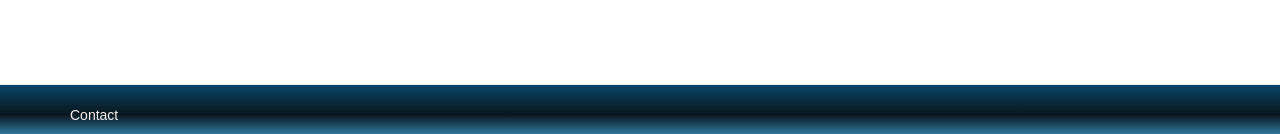
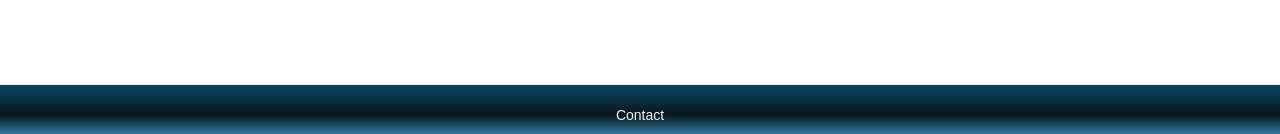
Before and after one commit to markofsuccess/fullstack-ecommerce, a Django app: page /accounts/profile/ in a window 1280 px wide. Shown: the part 666-800 px from the top of the page. Run offline with Django 3.2, Linux system fonts and the light colour scheme; the visitor is signed in with stand-in values (Sample User, id 1); some libraries are stand-ins or nearby versions.

Commit message:
text-centered paragraph in footer

```diff
--- a/templates/base.html
+++ b/templates/base.html
@@ -66,7 +66,7 @@
     </div>
     <footer>
         <div class="container">
-            <p>Contact</p>
+            <p class="text-center">Contact</p>
         </div>
     </footer>
 </body>
```
